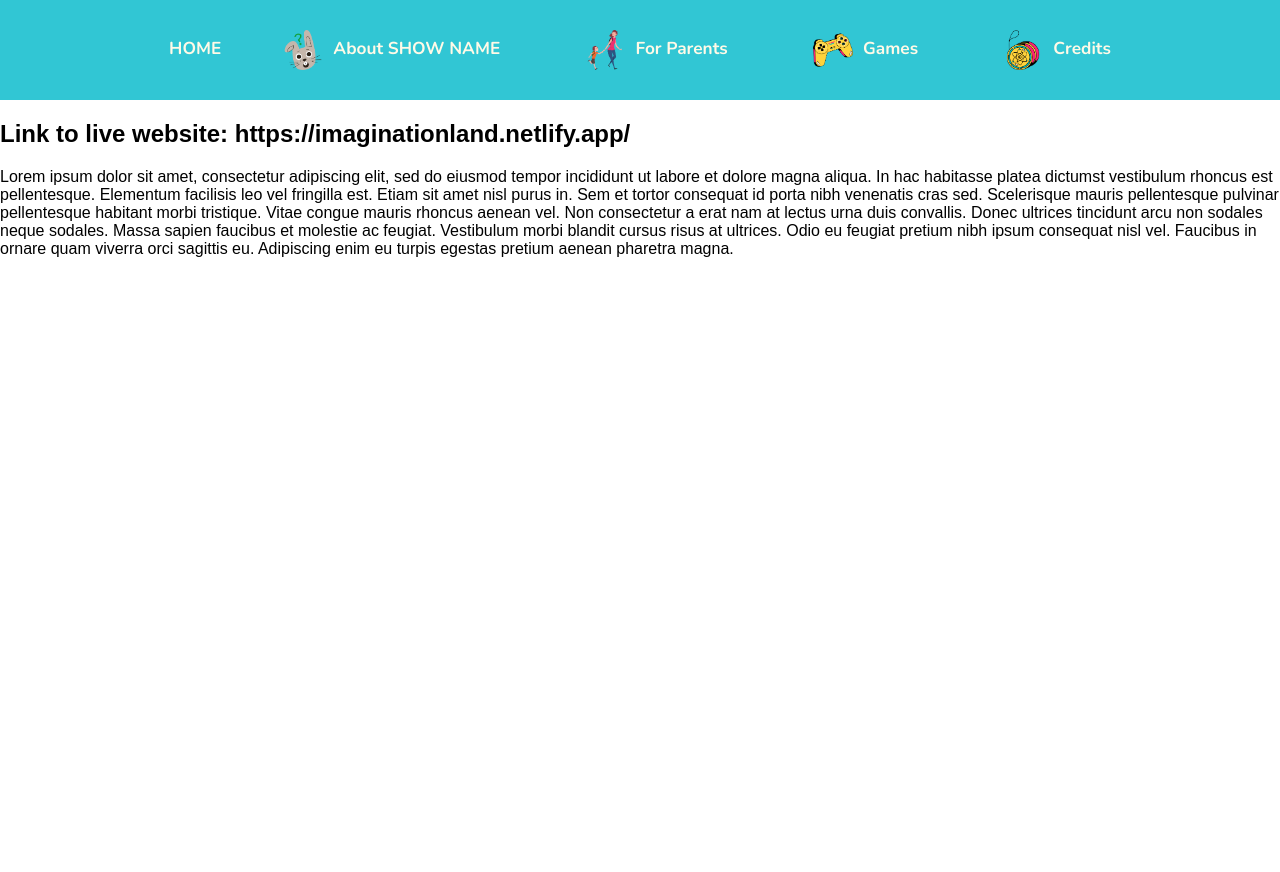
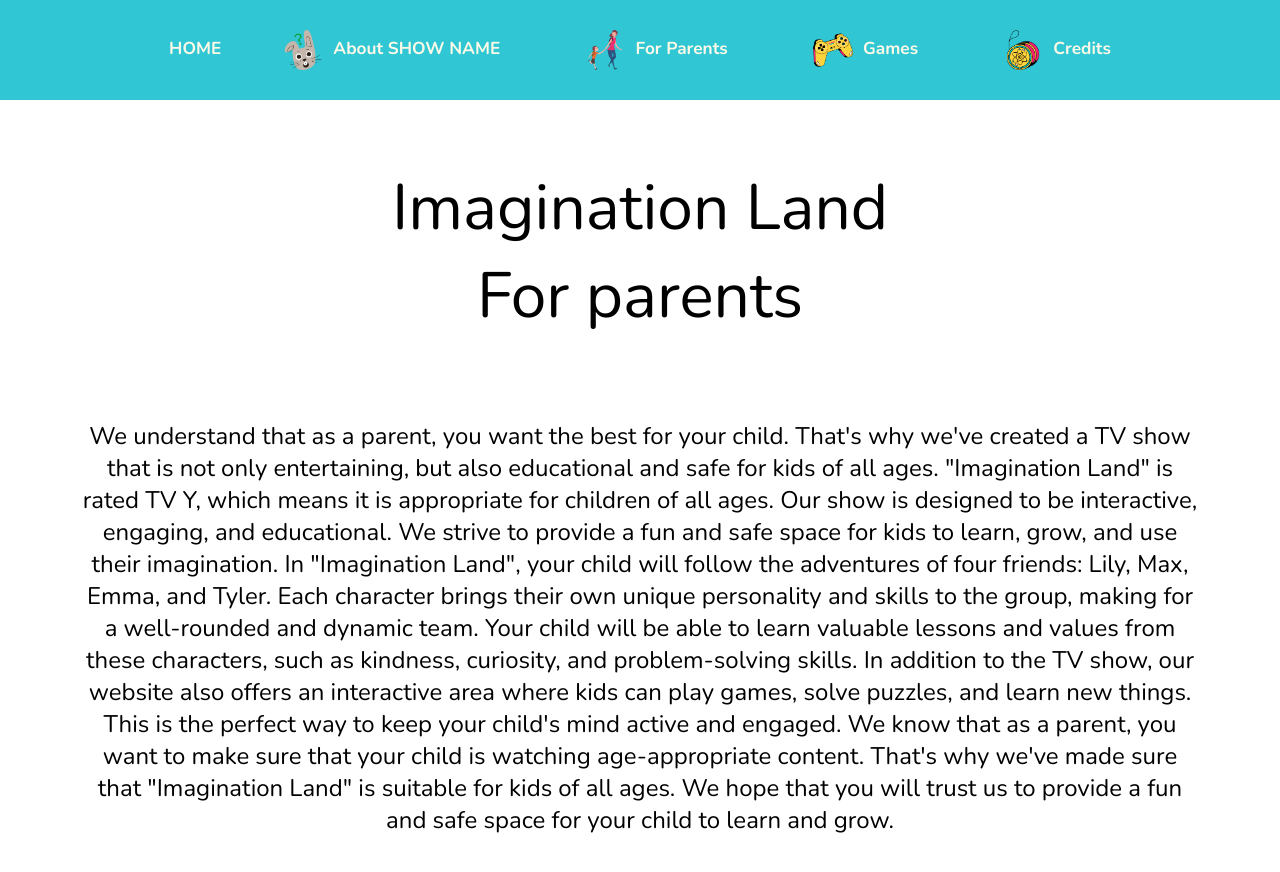
Before and after one commit to pranavbehal/2023-TSA-Website, a plain HTML site: page parents.html in a window 1280 px wide. Before the commit the page ends 800 px from the top, so only its background shows below. Drawn offline with nearby package versions, Linux system fonts and the light colour scheme; a web font is replaced by a local one.

```diff
--- a/main.css
+++ b/main.css
@@ -26,6 +26,7 @@
   margin: 0px;
   padding: 0px;
 }
+
 
 section {
   margin: 16px;
@@ -112,7 +113,9 @@
 }
 
 .CharImg {
+  border-radius: 2%;
   width: 90%;
+  background-color: var(--teal);
 }
 
 .flex-container {
@@ -158,6 +161,15 @@
   content: "";
   display: table;
   clear: both;
+}
+
+.aboutp{
+  padding: 16px;
+  margin: 5%;
+  text-align: center;
+  text-align: center;
+  font-family: Nunito;
+  font-size: 150%;
 }
 
 .card {
--- a/parents.html
+++ b/parents.html
@@ -4,7 +4,7 @@
     <meta charset="UTF-8" />
     <meta http-equiv="X-UA-Compatible" content="IE=edge" />
     <meta name="viewport" content="width=device-width, initial-scale=1.0" />
-    <title>Document</title>
+    <title>Parents</title>
     <link rel="icon" type="image/x-icon" href="/Images/favicon.png" />
     <link rel="stylesheet" href="main.css" />
     <link rel="stylesheet" href="https://use.typekit.net/xbo6rbk.css" />
@@ -57,20 +57,13 @@
         </li></a
       >
     </nav>
-    <h2>Link to live website: https://imaginationland.netlify.app/</h2>
-    <p>
-      Lorem ipsum dolor sit amet, consectetur adipiscing elit, sed do eiusmod
-      tempor incididunt ut labore et dolore magna aliqua. In hac habitasse
-      platea dictumst vestibulum rhoncus est pellentesque. Elementum facilisis
-      leo vel fringilla est. Etiam sit amet nisl purus in. Sem et tortor
-      consequat id porta nibh venenatis cras sed. Scelerisque mauris
-      pellentesque pulvinar pellentesque habitant morbi tristique. Vitae congue
-      mauris rhoncus aenean vel. Non consectetur a erat nam at lectus urna duis
-      convallis. Donec ultrices tincidunt arcu non sodales neque sodales. Massa
-      sapien faucibus et molestie ac feugiat. Vestibulum morbi blandit cursus
-      risus at ultrices. Odio eu feugiat pretium nibh ipsum consequat nisl vel.
-      Faucibus in ornare quam viverra orci sagittis eu. Adipiscing enim eu
-      turpis egestas pretium aenean pharetra magna.
+      <p class = "title">Imagination Land <br> For parents</p>
+      <p class = "aboutp">
+      We understand that as a parent, you want the best for your child. That's why we've created a TV show that is not only entertaining, but also educational and safe for kids of all ages.
+      "Imagination Land" is rated TV Y, which means it is appropriate for children of all ages. Our show is designed to be interactive, engaging, and educational. We strive to provide a fun and safe space for kids to learn, grow, and use their imagination.
+      In "Imagination Land", your child will follow the adventures of four friends: Lily, Max, Emma, and Tyler. Each character brings their own unique personality and skills to the group, making for a well-rounded and dynamic team. Your child will be able to learn valuable lessons and values from these characters, such as kindness, curiosity, and problem-solving skills.
+      In addition to the TV show, our website also offers an interactive area where kids can play games, solve puzzles, and learn new things. This is the perfect way to keep your child's mind active and engaged.
+      We know that as a parent, you want to make sure that your child is watching age-appropriate content. That's why we've made sure that "Imagination Land" is suitable for kids of all ages. We hope that you will trust us to provide a fun and safe space for your child to learn and grow.
     </p>
   </body>
 </html>
```
Also changed, not shown: about.html (+8 -6 lines), images/EmmaImg.png (deleted), images/LilyImg.png (deleted), images/MaxImg.png (deleted), images/TylerImg.png (deleted).
